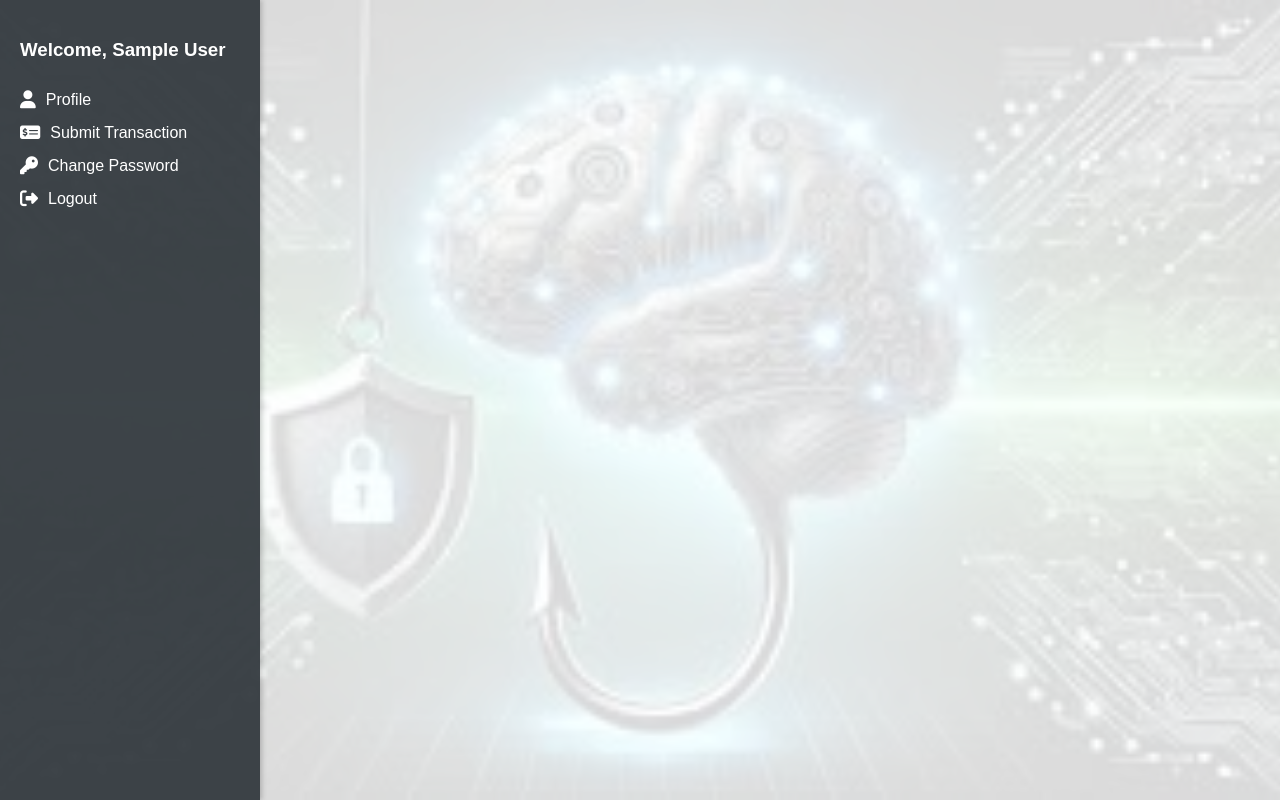
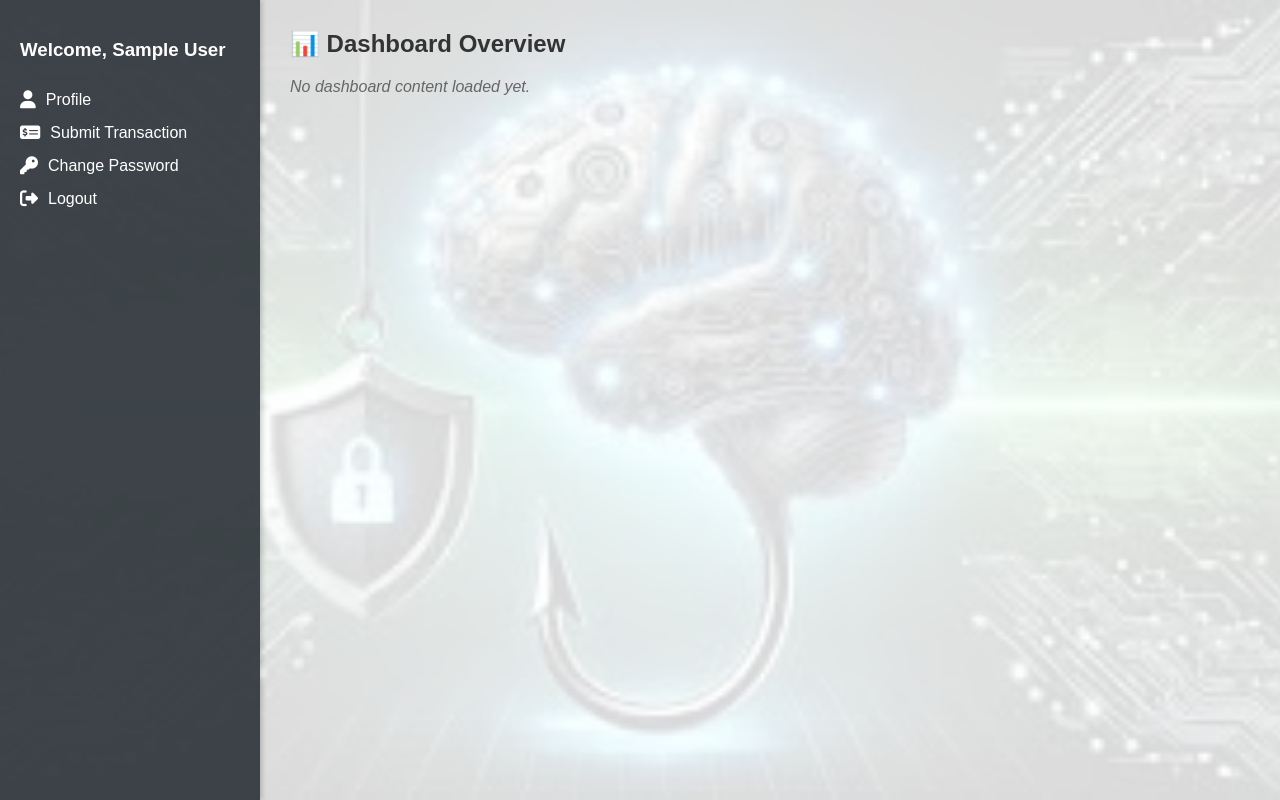
Before and after one commit to DelightMhlanga/fraud-detection-app, a Flask app: page /dashboard in a window 1280 px wide. Run offline with Flask 3, Linux system fonts and the light colour scheme; a user stored in the database is signed in; tables that the repository leaves empty hold one stand-in row (values such as "Sample post"); parts of the project's set-up code (start-up, migrations or seed data) failed here and were passed over.

Commit message:
Improve transaction confirmation flow and enhance dashboard UI

```diff
--- a/app/templates/customer_dashboard.html
+++ b/app/templates/customer_dashboard.html
@@ -61,6 +61,7 @@
             list-style: none;
             padding: 0;
             margin-bottom: 20px;
+            animation: fadeIn 0.6s ease-in-out;
         }
 
         .flashes li {
@@ -71,6 +72,22 @@
             margin-bottom: 10px;
             border-radius: 4px;
             font-weight: bold;
+        }
+
+        @keyframes fadeIn {
+            from { opacity: 0; transform: translateY(-10px); }
+            to { opacity: 1; transform: translateY(0); }
+        }
+
+        .main h2 {
+            margin-top: 0;
+            font-size: 24px;
+            color: #333;
+        }
+
+        .empty-content {
+            font-style: italic;
+            color: #666;
         }
     </style>
 </head>
@@ -94,7 +111,10 @@
               {% endif %}
             {% endwith %}
 
+            <h2>📊 Dashboard Overview</h2>
+
             {% block content %}
+              <p class="empty-content">No dashboard content loaded yet.</p>
             {% endblock %}
         </div>
     </div>
```
Also changed, not shown: app/routes/transactions.py (+10 -0 lines).
